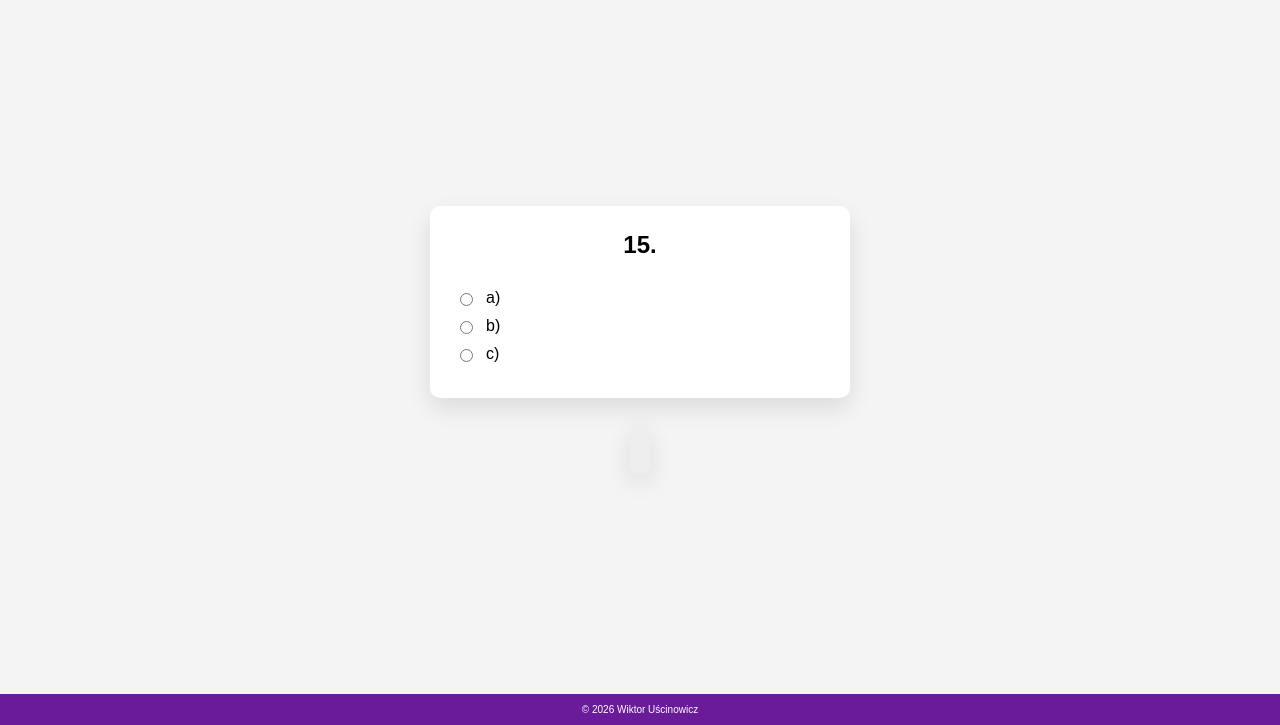
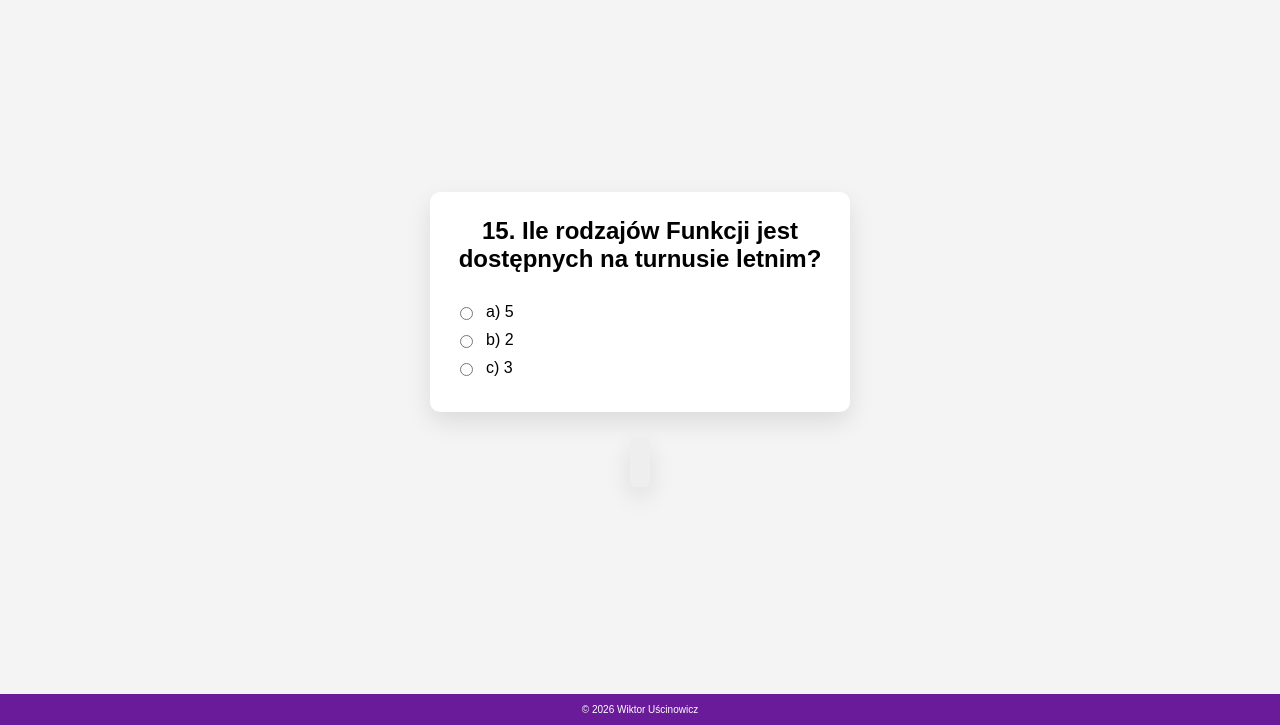
Before and after one commit to uscin20/pieczarki, a plain HTML site: page 15zx.html in a window 1280 px wide. Shown: the part 75-800 px from the top of the page. Drawn offline with Linux system fonts and the light colour scheme.

Commit message:
Update 15zx.html

```diff
--- a/15zx.html
+++ b/15zx.html
@@ -17,22 +17,22 @@
 
 <div class="main">
     <div class="quiz">
-    <h2>15.</h2>
+    <h2>15. Ile rodzajów Funkcji jest dostępnych na turnusie letnim?</h2>
 
     <div class="answers">
         <label>
             <input type="radio" name="answer" onclick="showNumber(3, this)">
-            a)
+            a) 5
         </label>
 
         <label>
             <input type="radio" name="answer" onclick="showNumber(1, this)">
-            b)
+            b) 2
         </label>
 
         <label>
             <input type="radio" name="answer" onclick="showNumber(7, this)">
-            c)
+            c) 3
         </label>
     </div>
 </div>
```
